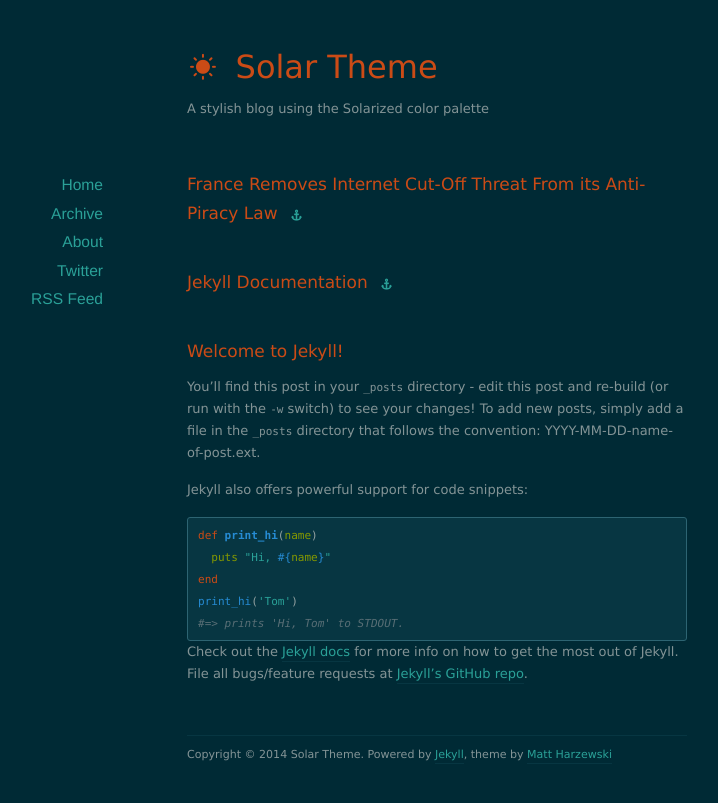
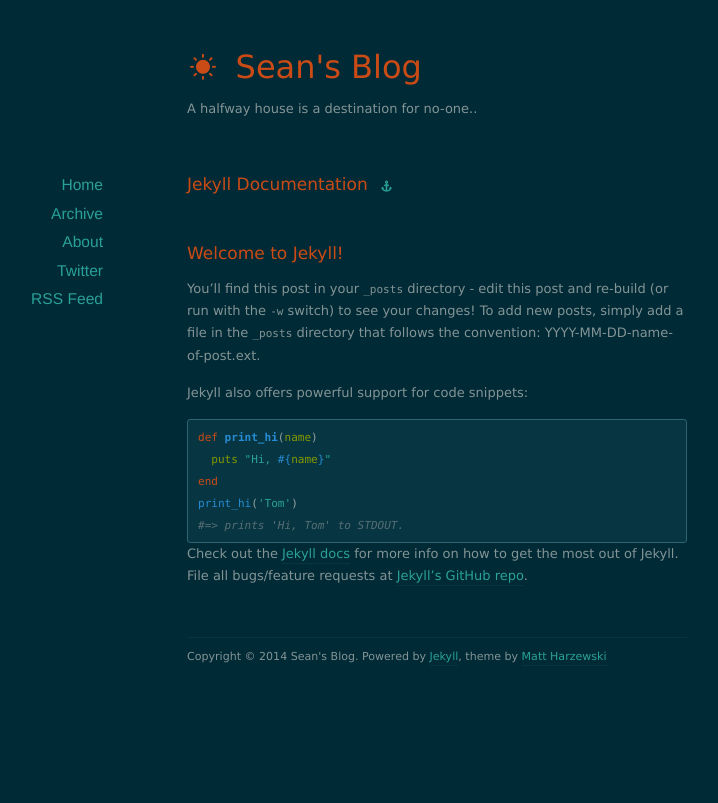
Before and after one commit to SeanCraig/seancraig.github.io, a Jekyll site: the page built from index.html, in a window 1280 px wide. Shown: the top 803 px of the page, without its empty margins (203-921 px from the left). Built offline with Jekyll 4.4.1, drawn with Linux system fonts in a browser that asks for light colours; nearby versions of some CDN libraries; the list of posts is cut into pages by our own code.

Commit message:
changed name and description

```diff
--- a/_config.yml
+++ b/_config.yml
@@ -1,6 +1,6 @@
-name: Solar Theme
+name: Sean's Blog
 url: http://example.org
-description: A stylish blog using the Solarized color palette
+description: A halfway house is a destination for no-one..
 
 permalink: /:year/:month/:day/:title/
 paginate: 10
--- a/_posts/2013-06-05-france-removes-internet-cut-off.markdown
+++ /dev/null
@@ -1,6 +0,0 @@
----
-layout: post
-title:  "France Removes Internet Cut-Off Threat From its Anti-Piracy Law"
-date:   2013-06-05 20:33:11
-external-url: http://arstechnica.com/tech-policy/2013/06/france-removes-internet-cut-off-threat-from-its-anti-piracy-law/
----
--- a/index.html
+++ b/index.html
@@ -1,6 +1,6 @@
 ---
 layout: default
-title: Solar Theme
+title: Sean's Blog
 ---
 
 {% for post in paginator.posts %}
```
